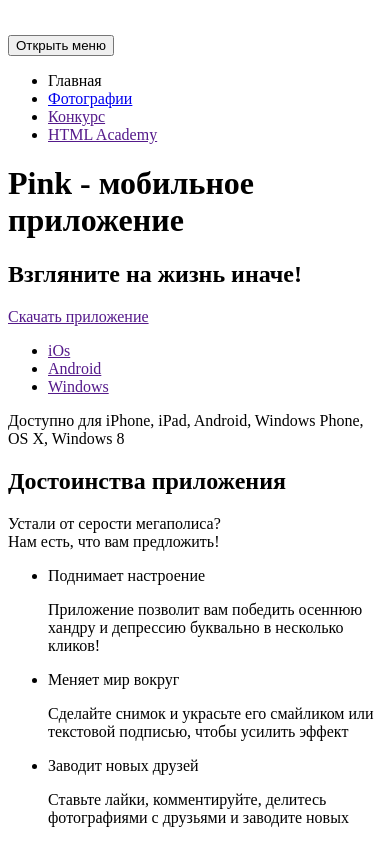
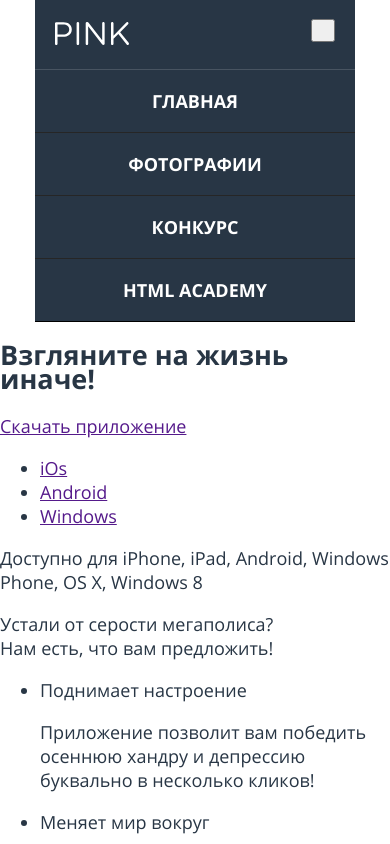
Before and after one commit to Skellord/1262877-pink-19, a website: page source/index.html in a window 390 px wide. Shown: the top 844 px of the page. Drawn offline with nearby package versions, Linux system fonts and the light colour scheme; files that its build step writes are made by us from their sources; files whose address does not match are found by name.

Commit message:
Mobile main-nav

```diff
--- a/package.json
+++ b/package.json
@@ -4,14 +4,14 @@
   "private": true,
   "description": "Личный проект «Пинк» от HTML Academy",
   "devDependencies": {
+    "@htmlacademy/editorconfig-cli": "1.x",
     "autoprefixer": "9.5.x",
     "browser-sync": "2.26.x",
-    "gulp": "4.0.x",
+    "gulp": "^4.0.2",
     "gulp-plumber": "1.2.x",
-    "gulp-sourcemaps": "2.6.x",
     "gulp-postcss": "8.0.x",
     "gulp-sass": "4.0.x",
-    "@htmlacademy/editorconfig-cli": "1.x",
+    "gulp-sourcemaps": "2.6.x",
     "stylelint": "10.1.x",
     "stylelint-config-htmlacademy": "0.1.x"
   },
--- a/source/index.html
+++ b/source/index.html
@@ -3,26 +3,30 @@
   <head>
     <meta charset="utf-8">
     <title>HTML Academy: Пинк</title>
+    <link rel="stylesheet" href="../css/normalize.css">
+    <link rel="stylesheet" href="../css/style.css">
   </head>
   <body class="body">
-    <header class="header">
-      <a class="header__logo logo">
-        <img class="logo__image" src="img/logotype-white-mobile-svg.svg" width="74" height="23" alt="Лого Пинка">
-      </a>
+    <header class="header wrapper">
+      <div class="header__wrapper">
+        <a class="header__logo logo">
+          <img class="logo__image" src="img/logotype-white-mobile-svg.svg" width="74" height="23" alt="Лого Пинка">
+        </a>
+      </div>
       <nav class="main-nav">
-        <button class="main-nav__button button" type="button">Открыть меню</button>
-        <ul class="main-nav__list site-list">
-          <li class="site-list__item site-list__item--active">
-            <a>Главная</a>
+        <button class="main-nav__button button" type="button"><span class="visually-hidden">Открыть меню</span></button>
+        <ul class="main-nav__list ">
+          <li class="main-nav__item">
+            <a class="active-link">Главная</a>
           </li>
-          <li class="site-list__item">
+          <li class="main-nav__item">
             <a href="photo.html">Фотографии</a>
           </li>
-          <li class="site-list__item">
-            <a href="">Конкурс</a>
+          <li class="main-nav__item">
+            <a href="form.html">Конкурс</a>
           </li>
-          <li class="site-list__item">
-            <a href="">HTML Academy</a>
+          <li class="main-nav__item">
+            <a href="https://htmlacademy.ru/intensive/adaptive">HTML Academy</a>
           </li>
         </ul>
       </nav>
--- /dev/null
+++ b/source/sass/blocks/header.scss
@@ -0,0 +1,12 @@
+.header {
+    display: flex;
+    flex-direction: column;
+    background-color: $dark;
+}
+.header__wrapper {
+    height: 69px;
+    padding-left: 20px;
+    padding-right: 20px;
+    padding-top: 22px;
+    box-sizing: border-box;
+}
--- /dev/null
+++ b/source/sass/blocks/main-nav.scss
@@ -0,0 +1,33 @@
+.main-nav {
+    position: relative;
+    display: flex;
+
+}
+.main-nav__list {
+    @include reset-list;
+}
+.main-nav__item {
+    display: flex;
+    justify-content: center;
+    align-items: center;
+    width: 320px;
+    min-height: 63px;
+    box-shadow: 0px 1px 0 0 $black,
+                inset 0px 1px 0 0 rgba(255, 255, 255, 0.15);
+
+}
+.main-nav__item  a{
+    text-transform: uppercase;
+    font-weight: bold;
+    color: $white;
+    text-decoration: none;
+    &:hover:not(.active-link) {color: $red;};
+    &:active:not(.active-link) {opacity: 0.3;}
+}
+.main-nav__button {
+    position: absolute;
+    right: 20px;
+    top: -50px;
+    width: 24px;
+    height: 23px;
+}
--- /dev/null
+++ b/source/sass/blocks/wrapper.scss
@@ -0,0 +1,5 @@
+.wrapper {
+    width: 320px;
+    margin-left: auto;
+    margin-right: auto;
+}
--- /dev/null
+++ b/source/sass/fonts.scss
@@ -0,0 +1,18 @@
+@font-face {
+    font-family: "Open Sans";
+    src: url("../fonts/opensans.woff"),
+         url("../fonts/opensans.woff2");
+    font-weight: normal;
+}
+@font-face {
+    font-family: "Open Sans";
+    src: url("../fonts/opensansbold.woff"),
+         url("../fonts/opensansbold.woff2");
+    font-weight: bold;
+}
+@font-face {
+    font-family: "Open Sans";
+    src: url("../fonts/opensanslight.woff"),
+         url("../fonts/opensanslight.woff2");
+    font-weight: 300;
+}
--- /dev/null
+++ b/source/sass/mixins.scss
@@ -0,0 +1,5 @@
+@mixin reset-list {
+    margin: 0;
+    padding: 0;
+    list-style: none;
+}
--- /dev/null
+++ b/source/sass/scaffoldings.scss
@@ -0,0 +1,15 @@
+body {
+    min-width: 320px;
+    padding: 0;
+    margin: 0;
+    font-size: 18px;
+    line-height: 24px;
+    font-family: "Open Sans", sans-serif;
+    font-style: normal;
+    color: $dark;
+    background-color: $white;
+}
+img {
+    max-width: 100%;
+    height: auto;
+}
--- /dev/null
+++ b/source/sass/style.scss
@@ -0,0 +1,10 @@
+@import "fonts.scss";
+@import "variables.scss";
+@import "scaffoldings.scss";
+@import "visually-hidden.scss";
+@import "mixins.scss";
+
+@import "./blocks/header.scss";
+@import "./blocks/wrapper.scss";
+@import "./blocks/main-nav.scss";
+@import "./blocks/logo.scss";
--- /dev/null
+++ b/source/sass/variables.scss
@@ -0,0 +1,11 @@
+$white: #ffffff;
+$black: #000000;
+$dark: #283645;
+$red: #d22856;
+$orange: #f25b26;
+$green: #3dc644;
+$lightgreen: #2aab6d;
+$gray: #f2f2f2;
+$darkgrey: #dedede;
+$lightgrey:#efefef;
+$greywhite: #fefefe;
--- /dev/null
+++ b/source/sass/visually-hidden.scss
@@ -0,0 +1,7 @@
+.visually-hidden {
+    position: absolute;
+    clip: rect(0 0 0 0);
+    width: 1px;
+    height: 1px;
+    margin: -1px;
+}
```
Also changed, not shown: source/form.html (+3 -1 lines), source/photo.html (+8 -6 lines), source/sass/blocks/logo.scss (added), 1 other file.
